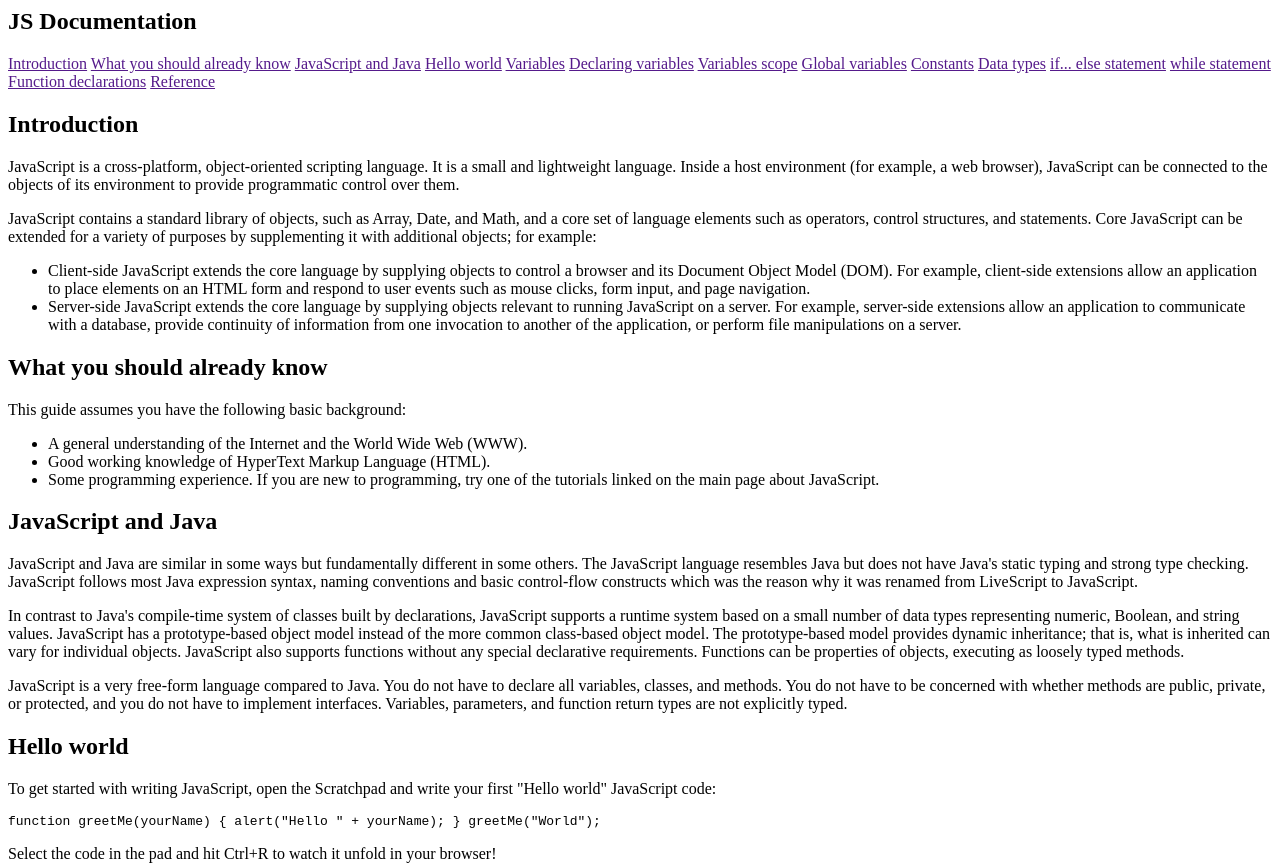
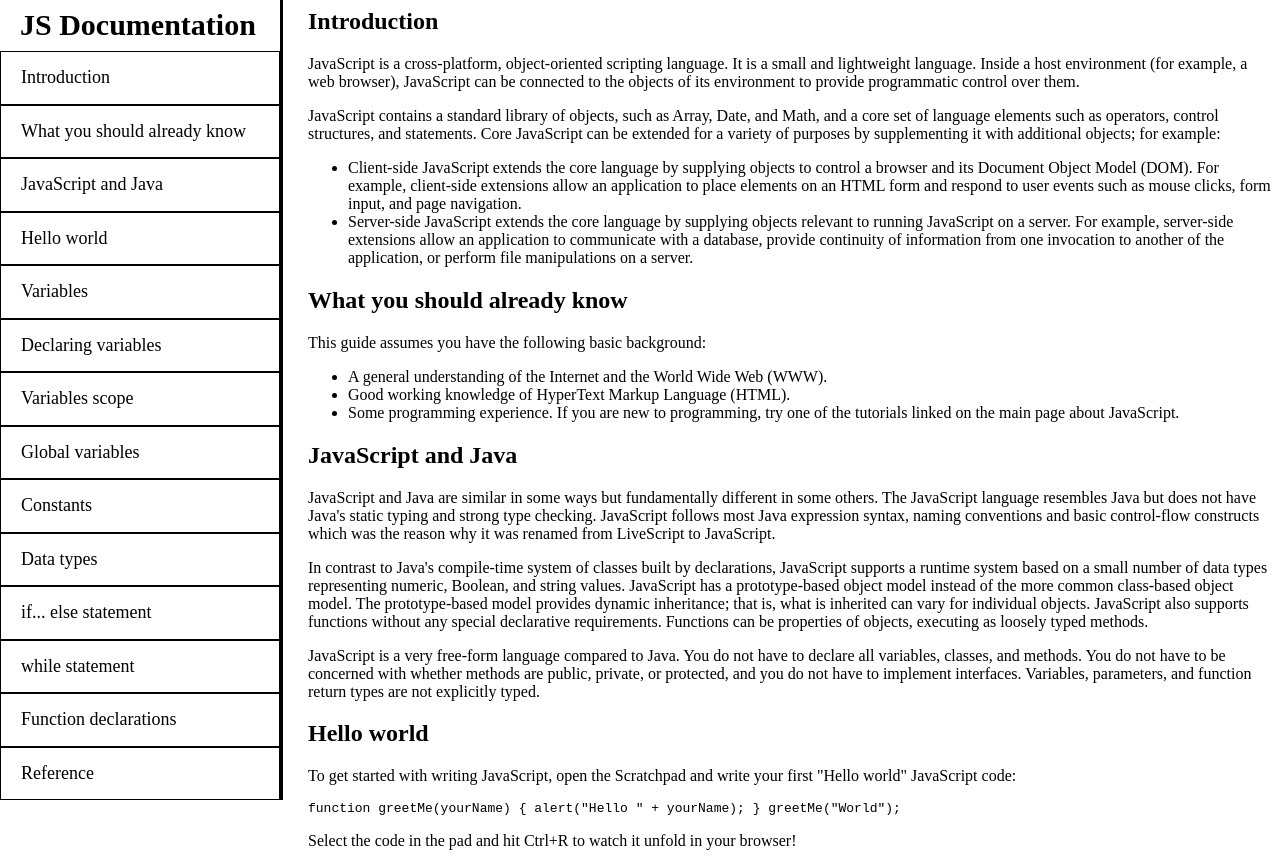
Before and after one commit to NahMartino/technical_documentation, a plain HTML site: page index.html in a window 1280 px wide. Shown: the top 866 px of the page. Drawn offline with Linux system fonts and the light colour scheme.

Commit message:
NavBar Styling

```diff
--- a/css/style.css
+++ b/css/style.css
@@ -0,0 +1,32 @@
+/*Navigation*/
+#navbar{
+    position: fixed;
+    height: 100%;
+    width: 280px;
+    display: grid;
+    grid-template-rows: auto;
+    border-right: 3px solid black;
+    top: 0;
+    left: 0;
+    line-height: 0;
+}
+header h1{
+    position: relative;
+    padding-left: 20px;
+    padding-top: 25px;
+    margin: 0;
+    font-size: 30px;
+}
+#navbar a{
+    position: relative;
+    text-decoration: none;
+    color:black;
+    border: 1px solid black;
+    padding-left: 20px;
+    padding-top: 25px;
+    font-size: 18px;
+    line-height: 0;
+}
+main{
+    padding-left: 300px;
+}
--- a/index.html
+++ b/index.html
@@ -10,20 +10,20 @@
         <header>
         <h1>JS Documentation</h1>
         </header>
-        <a href="" class="nav-link">Introduction</a>
-        <a href="" class="nav-link">What you should already know</a>
-        <a href="" class="nav-link">JavaScript and Java</a>
-        <a href="" class="nav-link">Hello world</a>
-        <a href="" class="nav-link">Variables</a>
-        <a href="" class="nav-link">Declaring variables</a>
-        <a href="" class="nav-link">Variables scope</a>
-        <a href="" class="nav-link">Global variables</a>
-        <a href="" class="nav-link">Constants</a>
-        <a href="" class="nav-link">Data types</a>
-        <a href="" class="nav-link">if... else statement</a>
-        <a href="" class="nav-link">while statement</a>
-        <a href="" class="nav-link">Function declarations</a>
-        <a href="" class="nav-link">Reference</a>
+        <a href="#Introduction" class="nav-link">Introduction</a>
+        <a href="#What-you-should-already-know" class="nav-link">What you should already know</a>
+        <a href="#JavaScript-and-Java" class="nav-link">JavaScript and Java</a>
+        <a href="#Hello-world" class="nav-link">Hello world</a>
+        <a href="#Variables" class="nav-link">Variables</a>
+        <a href="#Declaring-variables" class="nav-link">Declaring variables</a>
+        <a href="#Variable-scope" class="nav-link">Variables scope</a>
+        <a href="#Global-variables" class="nav-link">Global variables</a>
+        <a href="#Constants" class="nav-link">Constants</a>
+        <a href="#Data-types" class="nav-link">Data types</a>
+        <a href="#if-else-statement" class="nav-link">if... else statement</a>
+        <a href="#while-statement" class="nav-link">while statement</a>
+        <a href="#Function-declarations" class="nav-link">Function declarations</a>
+        <a href="#Reference" class="nav-link">Reference</a>
     </nav>
     <main id="main-doc">
         <section class="main-section" id="Introduction">
```
